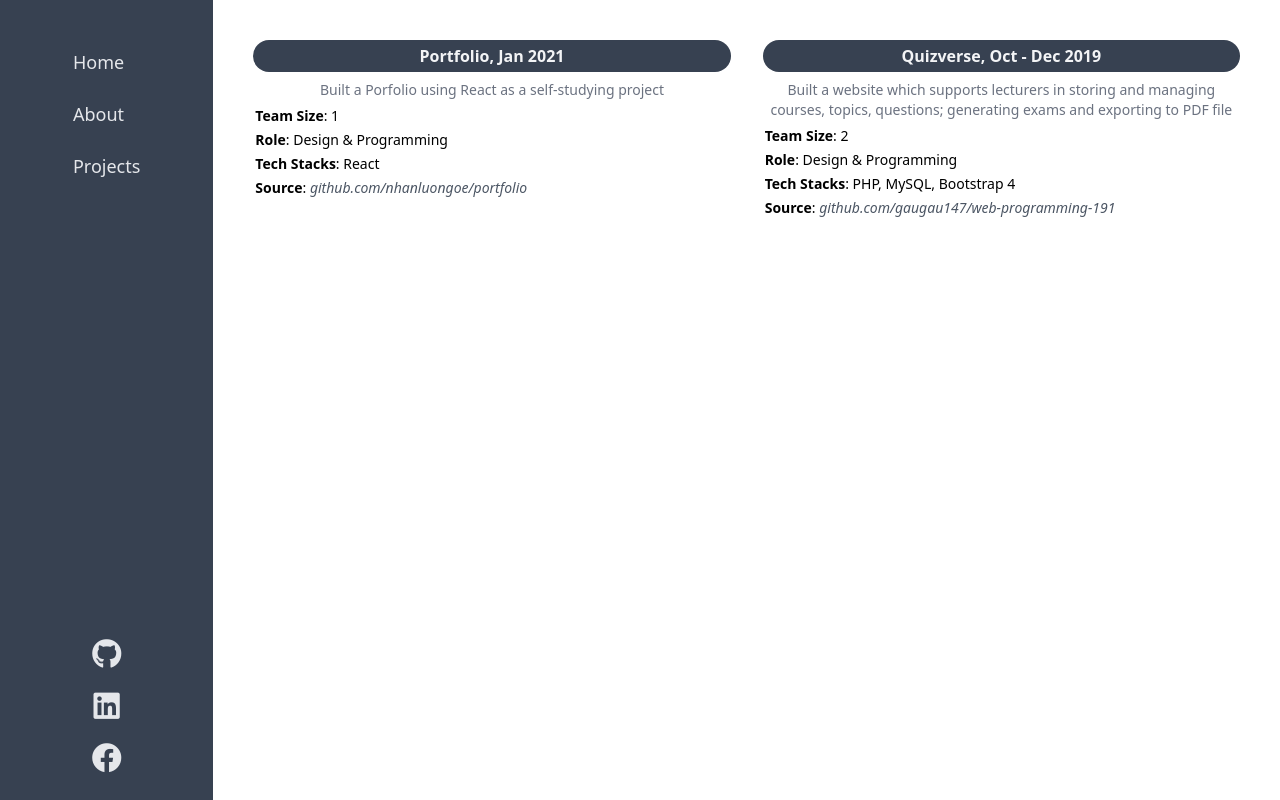
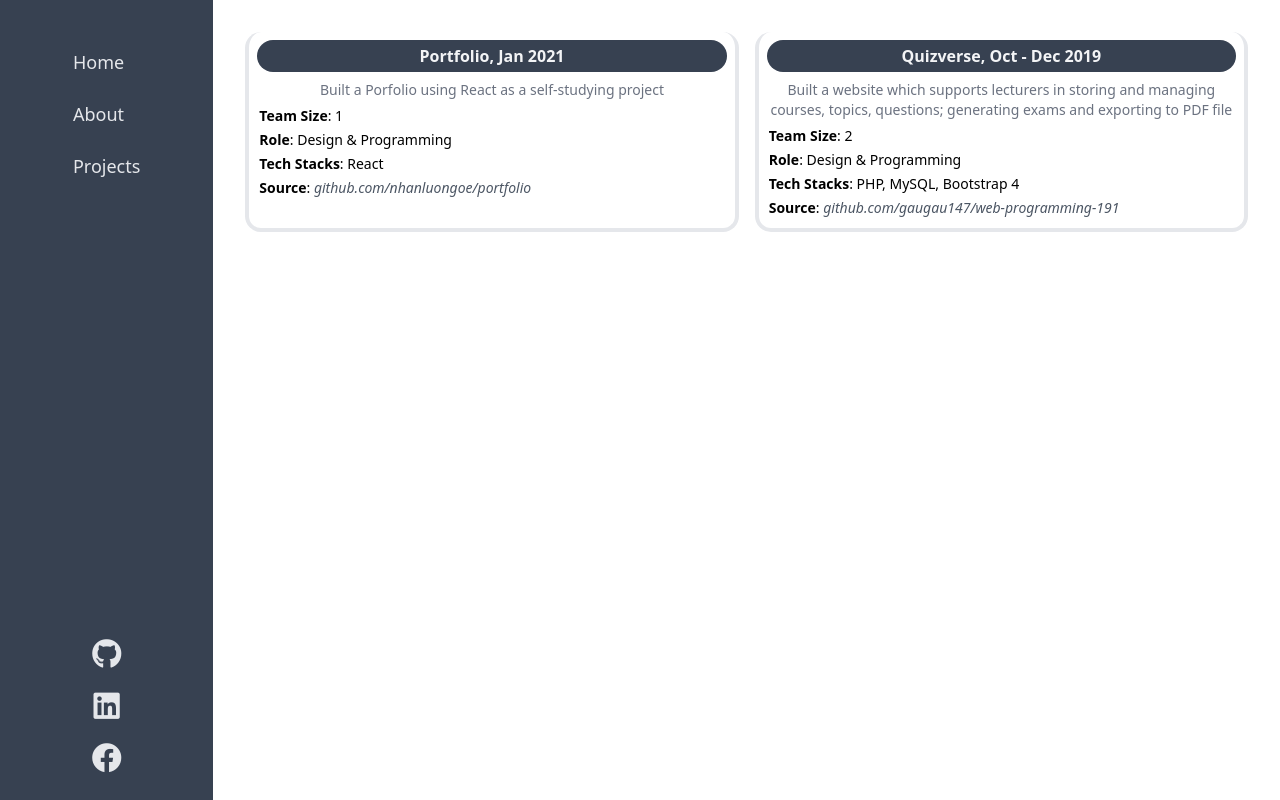
Before and after one commit to nhanluongoe/portfolio, a React (Create React App) app: page /portfolio/projects in a window 1280 px wide. Built offline with nearby package versions, Linux system fonts and the light colour scheme.

Commit message:
changed border project items

```diff
--- a/src/components/Projects.js
+++ b/src/components/Projects.js
@@ -2,7 +2,7 @@ import React from 'react';
 
 const Item = ({ name, time, desc, teamsize, res, stack, src }) => {
   return (
-    <div className='rounded-2xl p-2'>
+    <div className='rounded-2xl mb-2 p-2 border-b-4 border-r-4 border-l-4'>
       <h1 className='font-bold text-sm md:text-base p-1 bg-gray-700 text-gray-100 text-center rounded-2xl mb-2'>
         {name}, {time}
       </h1>
```
